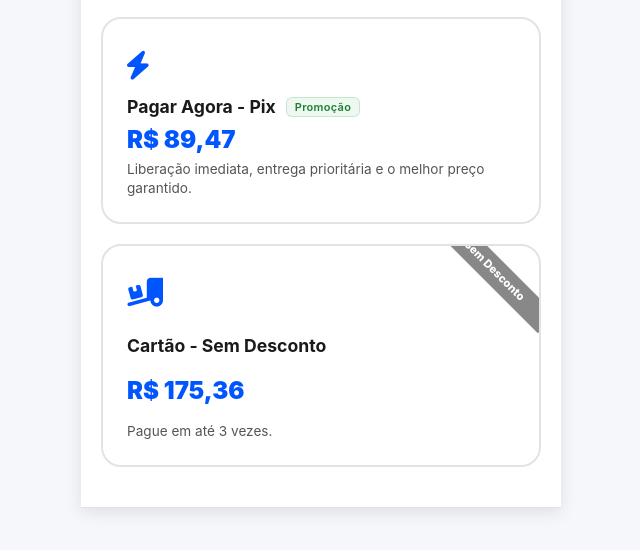
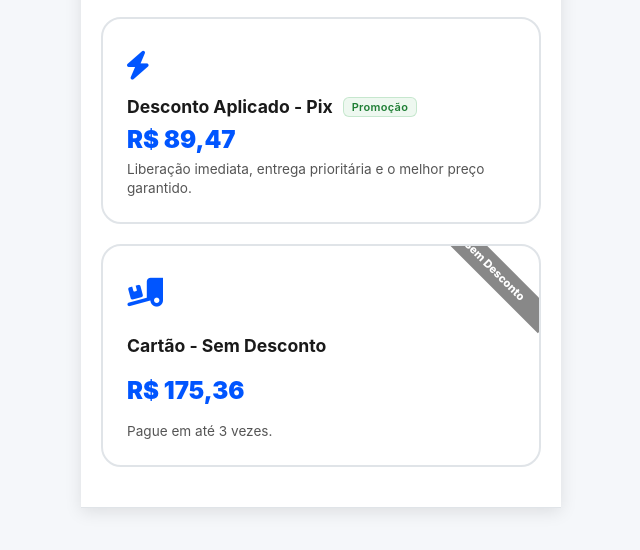
Before and after one commit to checckouts/pixpushpay, a website: page public/ecommerceSEMprodutos/index.html in a window 1280 px wide. Shown: the part 180-730 px from the top of the page, without its empty margins (319-959 px from the left). Drawn offline with nearby package versions, Linux system fonts and the light colour scheme.

Commit message:
Update index.html

```diff
--- a/public/ecommerceSEMprodutos/index.html
+++ b/public/ecommerceSEMprodutos/index.html
@@ -1899,7 +1899,7 @@ function renderOrderSummary() {
                             <div id="pix-original-content">
                                 <div class="payment-option-icon"><i class="fas fa-bolt"></i></div>
                                 <div class="payment-option-title">
-    <span>Pagar Agora - Pix</span>
+    <span>Desconto Aplicado - Pix</span>
     <span class="promo-badge">Promoção</span>
 </div>
                                 <div class="payment-option-price">R$ ${baseTotal.toFixed(2).replace('.', ',')}</div>
```
